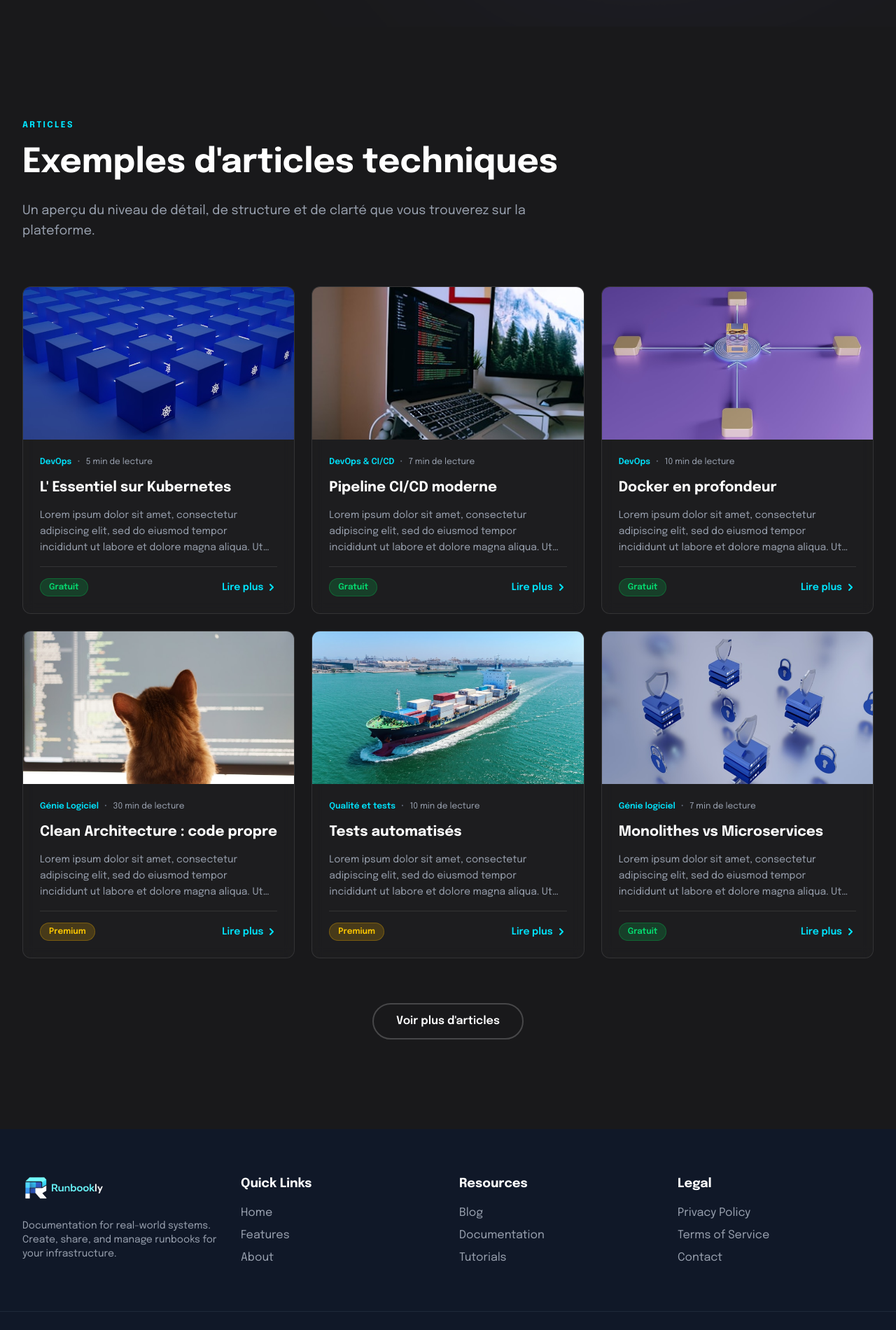
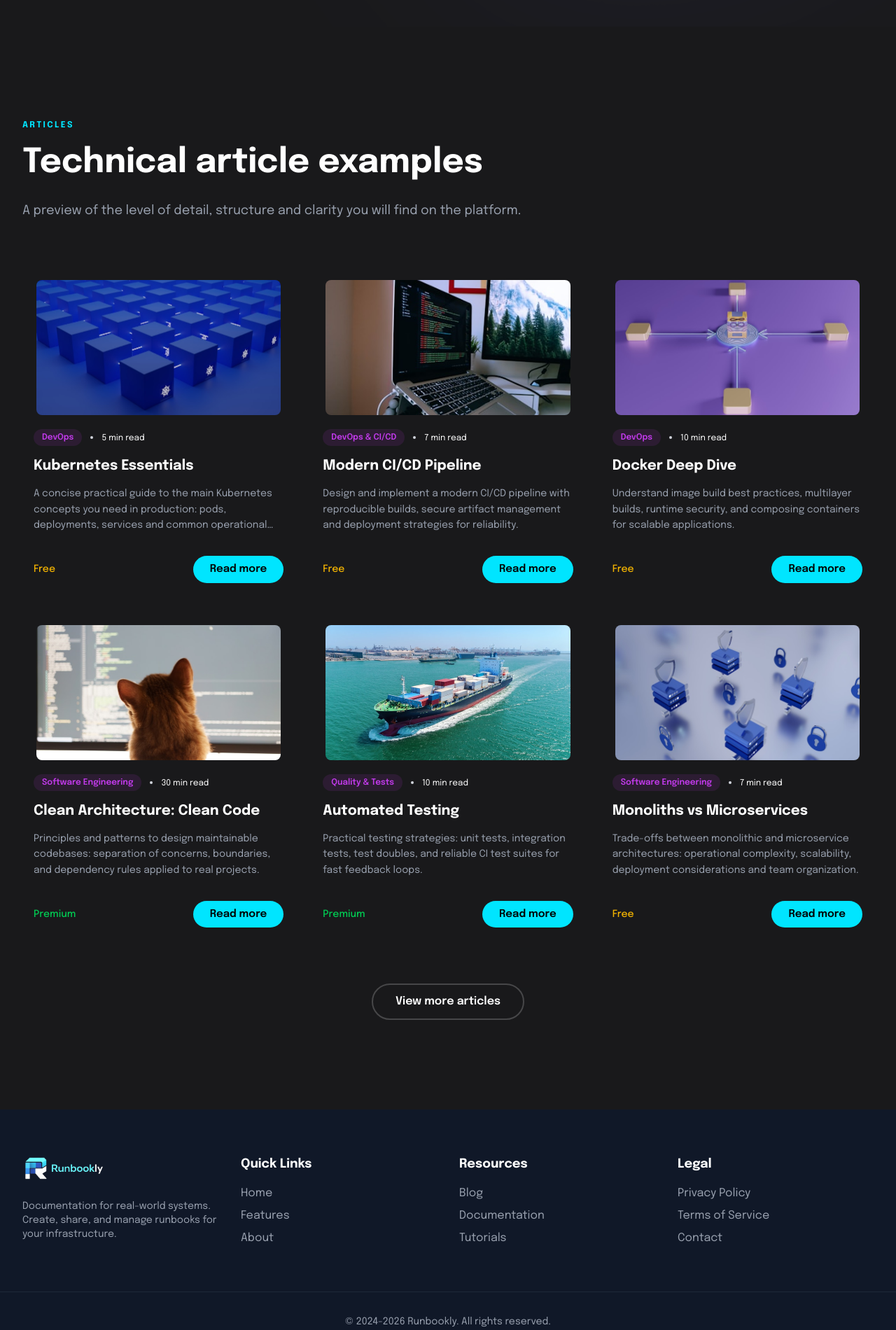
Before and after one commit to donaldte/tech-articles, a Django app: page /en/ in a window 1280 px wide. Shown: the part 2053-3953 px from the top of the page at 70% size. Run offline with Django 5.2, Linux system fonts and the light colour scheme; parts of the project's set-up code (start-up, migrations or seed data) failed here and were passed over.

Commit message:
refactor(article-card): Improve styling and content for article cards

```diff
--- a/tech_articles/templates/tech-articles/home/includes/components/_article_card.html
+++ b/tech_articles/templates/tech-articles/home/includes/components/_article_card.html
@@ -20,7 +20,7 @@
     <img
       src="{% static 'images/articles/'|add:image %}"
       alt="{{ title }}"
-      class="article-card-image"
+      class="article-card-image rounded-lg"
     >
   </div>
 
@@ -28,10 +28,12 @@
   <div class="article-card-content">
     {# Category & Read Time #}
     <div class="article-card-meta">
-      <span class="article-card-category">{{ category }}</span>
-      <span class="article-card-separator">•</span>
+      <span class="article-card-category-badge">{{ category }}</span>
+      <svg class="article-card-separator" viewBox="0 0 4 4" fill="none" xmlns="http://www.w3.org/2000/svg">
+        <circle cx="2" cy="2" r="2" fill="currentColor"></circle>
+      </svg>
       <span class="article-card-read-time">
-        {{ read_time }} {% trans "min de lecture" %}
+        {{ read_time }} {% trans "min read" %}
       </span>
     </div>
 
@@ -45,24 +47,21 @@
       {{ description }}
     </p>
 
-    {# Footer: Price Badge & CTA #}
+    {# Footer: Status text & CTA #}
     <div class="article-card-footer">
-      {% if is_premium %}
-        <span class="article-card-badge article-card-badge-premium">
-          {% trans "Premium" %}
-        </span>
-      {% else %}
-        <span class="article-card-badge article-card-badge-free">
-          {% trans "Gratuit" %}
-        </span>
-      {% endif %}
+      <div class="article-card-status">
+        {% if is_premium %}
+          <span class="text-sm text-green-500 font-medium">{% trans "Premium" %}</span>
+        {% else %}
+          <span class="text-sm text-yellow-500 font-medium">{% trans "Free" %}</span>
+        {% endif %}
+      </div>
 
-      <a href="{% if link %}{{ link }}{% else %}#{% endif %}" class="article-card-cta">
-        {% trans "Lire plus" %}
-        <svg class="article-card-cta-icon" width="16" height="16" viewBox="0 0 16 16" fill="none" xmlns="http://www.w3.org/2000/svg">
-          <path d="M6 12L10 8L6 4" stroke="currentColor" stroke-width="2" stroke-linecap="round" stroke-linejoin="round"></path>
-        </svg>
-      </a>
+      <div>
+        <a href="{% if link %}{{ link }}{% else %}#{% endif %}" class="btn-primary">
+          {% trans "Read more" %}
+        </a>
+      </div>
     </div>
   </div>
 </article>
--- a/tech_articles/templates/tech-articles/home/includes/sections/_articles.html
+++ b/tech_articles/templates/tech-articles/home/includes/sections/_articles.html
@@ -13,12 +13,12 @@
 
       {# Title #}
       <h2 class="text-3xl sm:text-4xl lg:text-5xl font-bold text-white mb-6 leading-tight">
-        {% trans "Exemples d'articles techniques" %}
+        {% trans "Technical article examples" %}
       </h2>
 
       {# Description #}
       <p class="text-gray-400 text-base sm:text-lg leading-relaxed">
-        {% trans "Un aperçu du niveau de détail, de structure et de clarté que vous trouverez sur la plateforme." %}
+        {% trans "A preview of the level of detail, structure and clarity you will find on the platform." %}
       </p>
     </div>
 
@@ -26,29 +26,29 @@
     <div class="articles-grid">
 
       {# Article 1: Kubernetes #}
-      {% include "tech-articles/home/includes/components/_article_card.html" with image="1.jpg" category="DevOps" read_time=5 title="L' Essentiel sur Kubernetes" description="Lorem ipsum dolor sit amet, consectetur adipiscing elit, sed do eiusmod tempor incididunt ut labore et dolore magna aliqua. Ut enim ad minim veniam, quis nostrud exercitation ullamco laboris nisi ut aliquip ex ea commodo consequat. Uuis aute irure dolor....." is_premium=False link="#" %}
+      {% include "tech-articles/home/includes/components/_article_card.html" with image="1.jpg" category="DevOps" read_time=5 title="Kubernetes Essentials" description="A concise practical guide to the main Kubernetes concepts you need in production: pods, deployments, services and common operational patterns." is_premium=False link="#" %}
 
       {# Article 2: CI/CD Pipeline #}
-      {% include "tech-articles/home/includes/components/_article_card.html" with image="2.jpg" category="DevOps & CI/CD" read_time=7 title="Pipeline CI/CD moderne" description="Lorem ipsum dolor sit amet, consectetur adipiscing elit, sed do eiusmod tempor incididunt ut labore et dolore magna aliqua. Ut enim ad minim veniam, quis nostrud exercitation ullamco laboris nisi ut aliquip ex ea commodo consequat. Uuis aute irure dolor....." is_premium=False link="#" %}
+      {% include "tech-articles/home/includes/components/_article_card.html" with image="2.jpg" category="DevOps & CI/CD" read_time=7 title="Modern CI/CD Pipeline" description="Design and implement a modern CI/CD pipeline with reproducible builds, secure artifact management and deployment strategies for reliability." is_premium=False link="#" %}
 
       {# Article 3: Docker #}
-      {% include "tech-articles/home/includes/components/_article_card.html" with image="3.jpg" category="DevOps" read_time=10 title="Docker en profondeur" description="Lorem ipsum dolor sit amet, consectetur adipiscing elit, sed do eiusmod tempor incididunt ut labore et dolore magna aliqua. Ut enim ad minim veniam, quis nostrud exercitation ullamco laboris nisi ut aliquip ex ea commodo consequat. Uuis aute irure dolor....." is_premium=False link="#" %}
+      {% include "tech-articles/home/includes/components/_article_card.html" with image="3.jpg" category="DevOps" read_time=10 title="Docker Deep Dive" description="Understand image build best practices, multilayer builds, runtime security, and composing containers for scalable applications." is_premium=False link="#" %}
 
       {# Article 4: Clean Architecture #}
-      {% include "tech-articles/home/includes/components/_article_card.html" with image="4.jpg" category="Génie Logiciel" read_time=30 title="Clean Architecture : code propre" description="Lorem ipsum dolor sit amet, consectetur adipiscing elit, sed do eiusmod tempor incididunt ut labore et dolore magna aliqua. Ut enim ad minim veniam, quis nostrud exercitation ullamco laboris nisi ut aliquip ex ea commodo consequat. Uuis aute irure dolor....." is_premium=True link="#" %}
+      {% include "tech-articles/home/includes/components/_article_card.html" with image="4.jpg" category="Software Engineering" read_time=30 title="Clean Architecture: Clean Code" description="Principles and patterns to design maintainable codebases: separation of concerns, boundaries, and dependency rules applied to real projects." is_premium=True link="#" %}
 
-      {# Article 5: Tests Automatisés #}
-      {% include "tech-articles/home/includes/components/_article_card.html" with image="5.jpg" category="Qualité et tests" read_time=10 title="Tests automatisés" description="Lorem ipsum dolor sit amet, consectetur adipiscing elit, sed do eiusmod tempor incididunt ut labore et dolore magna aliqua. Ut enim ad minim veniam, quis nostrud exercitation ullamco laboris nisi ut aliquip ex ea commodo consequat. Uuis aute irure dolor....." is_premium=True link="#" %}
+      {# Article 5: Automated Tests #}
+      {% include "tech-articles/home/includes/components/_article_card.html" with image="5.jpg" category="Quality & Tests" read_time=10 title="Automated Testing" description="Practical testing strategies: unit tests, integration tests, test doubles, and reliable CI test suites for fast feedback loops." is_premium=True link="#" %}
 
-      {# Article 6: Monolithes vs Microservices #}
-      {% include "tech-articles/home/includes/components/_article_card.html" with image="6.jpg" category="Génie logiciel" read_time=7 title="Monolithes vs Microservices" description="Lorem ipsum dolor sit amet, consectetur adipiscing elit, sed do eiusmod tempor incididunt ut labore et dolore magna aliqua. Ut enim ad minim veniam, quis nostrud exercitation ullamco laboris nisi ut aliquip ex ea commodo consequat. Uuis aute irure dolor....." is_premium=False link="#" %}
+      {# Article 6: Monoliths vs Microservices #}
+      {% include "tech-articles/home/includes/components/_article_card.html" with image="6.jpg" category="Software Engineering" read_time=7 title="Monoliths vs Microservices" description="Trade-offs between monolithic and microservice architectures: operational complexity, scalability, deployment considerations and team organization." is_premium=False link="#" %}
 
     </div>
 
     {# View More Button #}
     <div class="flex justify-center mt-16">
       <a href="#" class="btn-outline-large">
-        {% trans "Voir plus d'articles" %}
+        {% trans "View more articles" %}
       </a>
     </div>
 
```
Also changed, not shown: tech_articles/static/css/input.css (+19 -25 lines), tech_articles/static/css/output.css.
